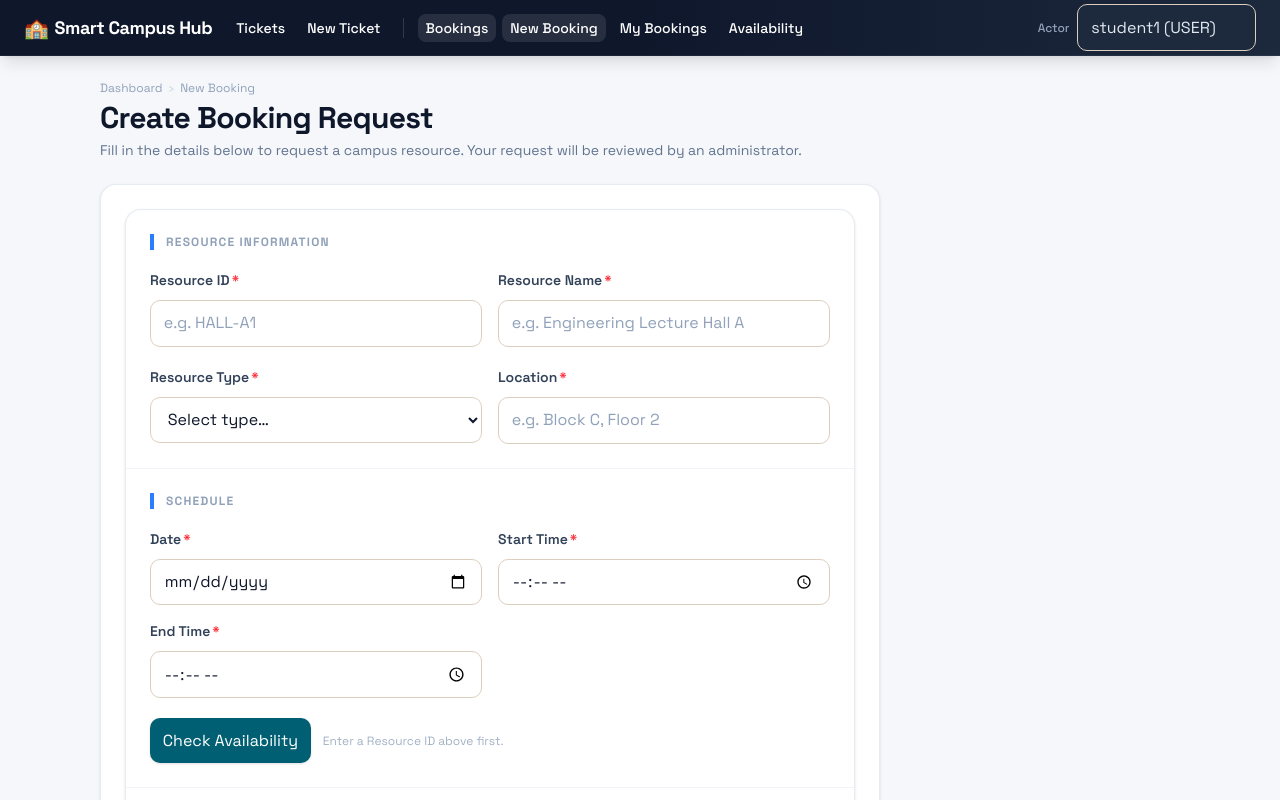
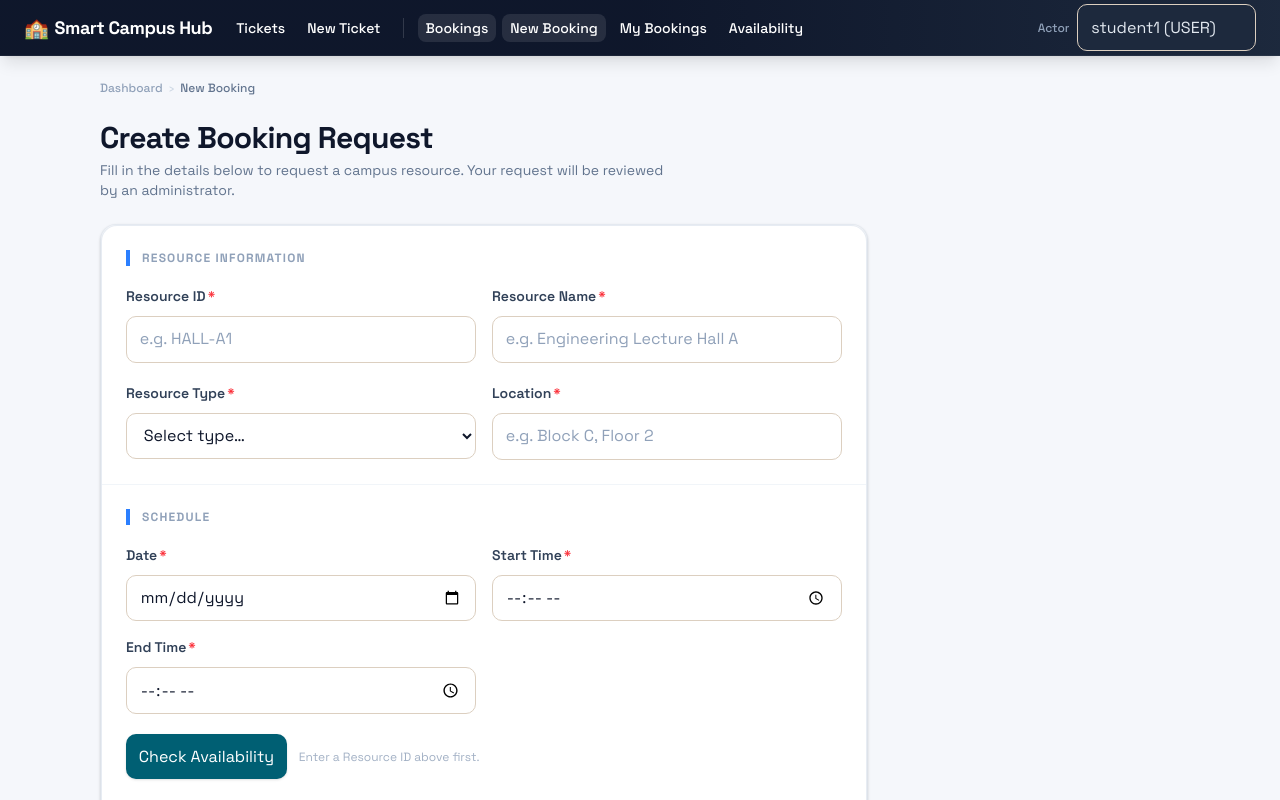
Before and after one commit to HiruniDS/Smart-Campus-Operations-Hub, a React (Vite) app in the folder frontend/: page /bookings/new in a window 1280 px wide. Shown: the top 800 px of the page. Built offline with nearby package versions, Linux system fonts and the light colour scheme.

Commit message:
upgrade create booking form

```diff
--- a/frontend/src/pages/booking/CreateBookingPage.jsx
+++ b/frontend/src/pages/booking/CreateBookingPage.jsx
@@ -4,22 +4,32 @@ import { BkCard } from '../../components/booking/BkUI';
 
 export default function CreateBookingPage() {
   return (
-        <div className="flex flex-col gap-6 pb-12">
-            <div className="flex items-start justify-between gap-4 flex-wrap">
+    <div className="flex flex-col gap-6 pb-16">
+      {/* ── Breadcrumbs ──────────────────────────────── */}
+      <nav className="flex items-center gap-1.5 text-xs text-slate-400">
+        <Link
+          to="/bookings"
+          className="text-blue-500 hover:text-blue-700 transition-colors font-medium"
+        >
+          Dashboard
+        </Link>
+        <span className="text-slate-300">›</span>
+        <span className="text-slate-500 font-medium">New Booking</span>
+      </nav>
+
+      {/* ── Header ───────────────────────────────────── */}
       <div>
-                    <nav className="flex items-center gap-1.5 text-xs text-slate-400 mb-1">
-                        <Link to="/bookings" className="text-blue-500 hover:underline">Dashboard</Link>
-                        <span className="text-slate-300">›</span>
-                        <span>New Booking</span>
-                    </nav>
-                    <h1 className="text-3xl font-bold text-slate-900 mb-1 tracking-tight">Create Booking Request</h1>
-                    <p className="text-slate-500 text-sm">
-                        Fill in the details below to request a campus resource. Your request will be reviewed by an administrator.
+        <h1 className="text-2xl sm:text-3xl font-bold text-slate-900 tracking-tight">
+          Create Booking Request
+        </h1>
+        <p className="mt-1 text-sm text-slate-500 max-w-xl">
+          Fill in the details below to request a campus resource. Your request
+          will be reviewed by an administrator.
         </p>
       </div>
-            </div>
 
-            <BkCard className="p-6" style={{ maxWidth: 780 }}>
+      {/* ── Form Card ────────────────────────────────── */}
+      <BkCard className="max-w-3xl w-full">
         <BookingForm />
       </BkCard>
     </div>
```
Lines whose indentation alone changed are shown as unchanged.
